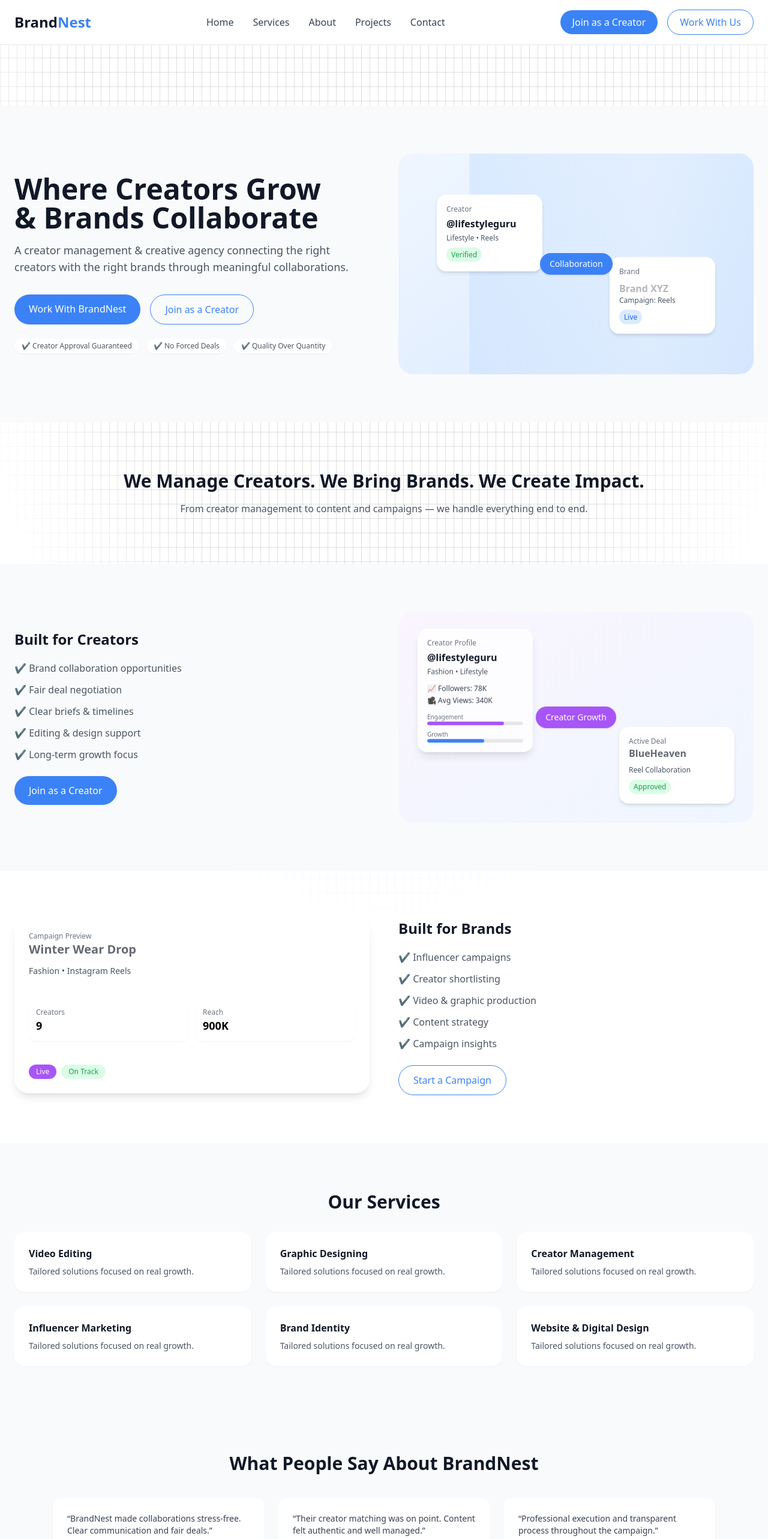
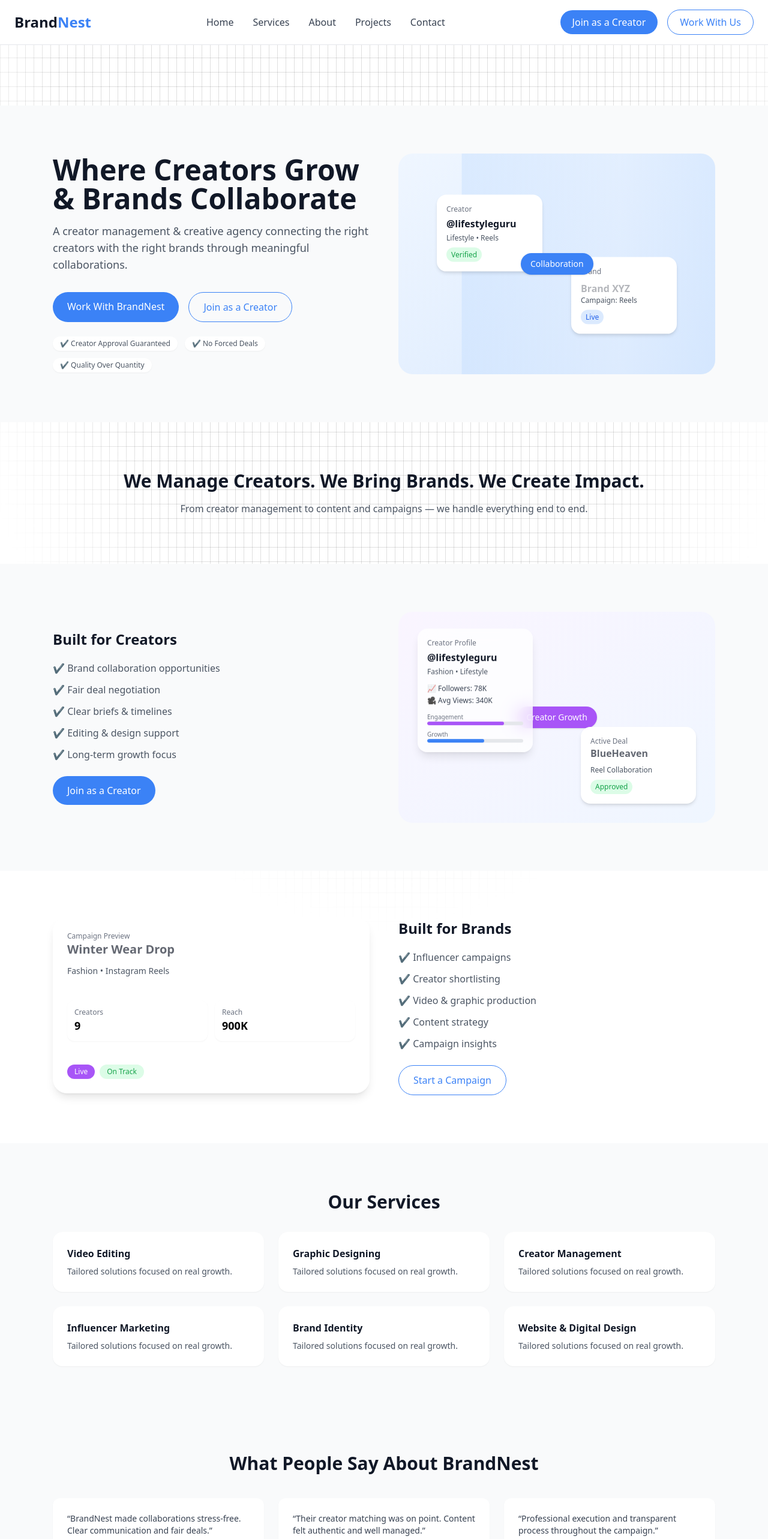
Before and after one commit to justashailav/BrandNest, a React (Vite) app: page / in a window 1280 px wide. Shown: the top 2566 px of the page at 60% size. Built offline with nearby package versions, Linux system fonts and the light colour scheme.

Commit message:
first commit

```diff
--- a/src/components/Home.jsx
+++ b/src/components/Home.jsx
@@ -112,7 +112,7 @@
     <main className="pt-24">
       {/* HERO SECTION */}
       <section className="bg-gray-50">
-        <div className="max-w-7xl mx-auto px-6 py-14 md:py-20 grid md:grid-cols-2 gap-12 items-center">
+        <div className="max-w-6xl mx-auto px-6 py-14 md:py-20 grid md:grid-cols-2 gap-12 items-center">
           {/* Text */}
           <div className="text-center md:text-left">
             <h1 className="text-3xl md:text-5xl font-bold text-gray-900 leading-tight">
@@ -326,7 +326,7 @@
 
       {/* FOR CREATORS */}
       <section className="bg-gray-50 py-14 md:py-20">
-        <div className="max-w-7xl mx-auto px-6 grid md:grid-cols-2 gap-12 items-center">
+        <div className="max-w-6xl mx-auto px-6 grid md:grid-cols-2 gap-12 items-center">
           <div className="text-center md:text-left">
             <h3 className="text-xl md:text-2xl font-bold text-gray-900">
               Built for Creators
@@ -479,7 +479,7 @@
 
       {/* FOR BRANDS */}
       <section className="py-14 md:py-20">
-        <div className="max-w-7xl mx-auto px-6 grid md:grid-cols-2 gap-12 items-center">
+        <div className="max-w-6xl mx-auto px-6 grid md:grid-cols-2 gap-12 items-center">
           <motion.div
             whileHover={{ rotateX: 5, rotateY: -5, scale: 1.03 }}
             animate={{ y: [0, -8, 0] }}
@@ -576,7 +576,7 @@
 
       {/* SERVICES */}
       <section className="bg-gray-50 py-14 md:py-20">
-        <div className="max-w-7xl mx-auto px-6">
+        <div className="max-w-6xl mx-auto px-6">
           <h2 className="text-2xl md:text-3xl font-bold text-center text-gray-900">
             Our Services
           </h2>
--- a/src/components/Services.jsx
+++ b/src/components/Services.jsx
@@ -51,7 +51,7 @@
 
       {/* CORE SERVICES */}
       <section className="py-14 md:py-20">
-        <div className="max-w-7xl mx-auto px-6">
+        <div className="max-w-6xl mx-auto px-6">
           <h2 className="text-2xl md:text-3xl font-bold text-gray-900 text-center">
             What We Offer
           </h2>
@@ -128,7 +128,7 @@
 
       {/* FOR CREATORS */}
       <section className="bg-gray-50 py-14 md:py-20">
-        <div className="max-w-7xl mx-auto px-6 grid md:grid-cols-2 gap-12 items-center">
+        <div className="max-w-6xl mx-auto px-6 grid md:grid-cols-2 gap-12 items-center">
           <div className="text-center md:text-left">
             <h2 className="text-2xl md:text-3xl font-bold text-gray-900">
               Services for Creators
@@ -233,7 +233,7 @@
 
       {/* FOR BRANDS */}
       <section className="py-14 md:py-20">
-        <div className="max-w-7xl mx-auto px-6 grid md:grid-cols-2 gap-12 items-center">
+        <div className="max-w-6xl mx-auto px-6 grid md:grid-cols-2 gap-12 items-center">
           <motion.div
             animate={{ y: [0, -8, 0] }}
             transition={{ duration: 6, repeat: Infinity, ease: "easeInOut" }}
```
